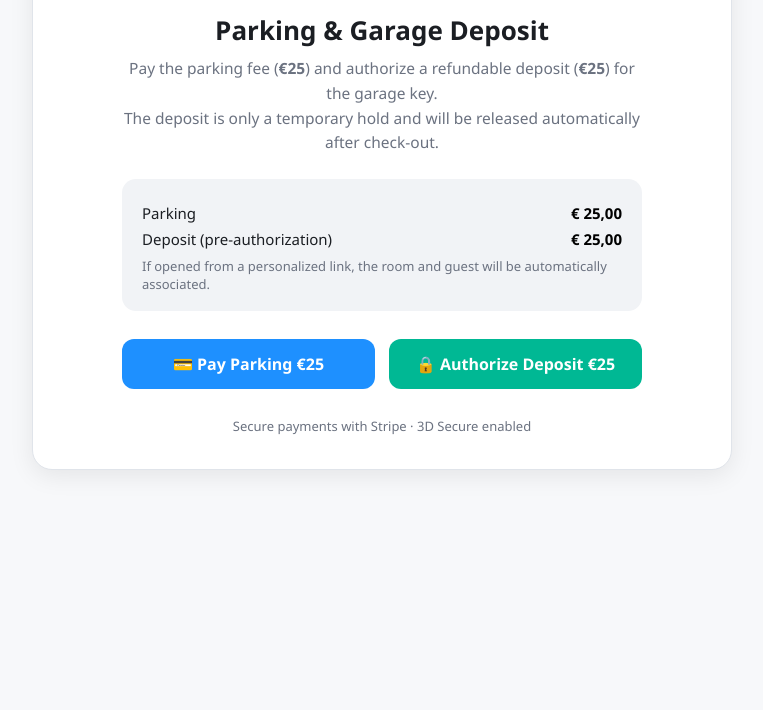
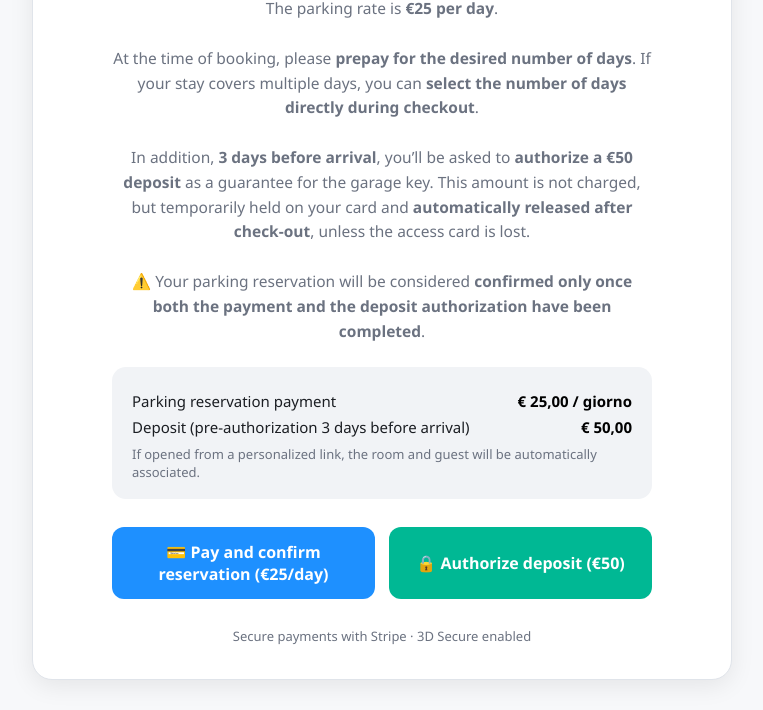
Before and after one commit to ibimbiapartments/-ibimbi-honesty-bar2, a website: page minishop-stripe/public/garage.html in a window 1280 px wide. Shown: the part 240-950 px from the top of the page, without its empty margins (258-1021 px from the left). Before the commit the page ends 800 px from the top, so only its background shows below. Drawn offline with Linux system fonts and the light colour scheme.

Commit message:
Update garage.html

```diff
--- a/minishop-stripe/public/garage.html
+++ b/minishop-stripe/public/garage.html
@@ -3,7 +3,7 @@
 <head>
   <meta charset="UTF-8" />
   <meta name="viewport" content="width=device-width,initial-scale=1" />
-  <title>I Bimbi • Parcheggio & Caparra</title>
+  <title>I Bimbi • Parcheggio & Deposito</title>
   <link rel="icon" href="/logo2.svg" />
   <meta name="color-scheme" content="light dark" />
   <style>
@@ -13,7 +13,6 @@
       --success:#00b894; --success-hover:#029d7f;
       --radius:20px; --shadow:0 6px 25px rgba(0,0,0,.08);
     }
-
     *{box-sizing:border-box;margin:0;padding:0}
     body{
       font-family:"Segoe UI",Roboto,system-ui,-apple-system,sans-serif;
@@ -21,14 +20,11 @@
       min-height:100vh;display:flex;align-items:center;justify-content:center;
       padding:30px;
     }
-
     .wrap{width:100%;max-width:700px}
     .card{
       background:var(--card);border:1px solid var(--border);border-radius:var(--radius);
       box-shadow:var(--shadow);padding:40px 28px 34px;text-align:center;position:relative;
     }
-
-    /* Switch lingua */
     .langswitch{
       position:absolute;top:16px;right:16px;display:flex;gap:6px;
     }
@@ -40,22 +36,17 @@
     .langswitch button.active{
       background:#dbeafe;border-color:#bfdbfe;color:#0b63d1;
     }
-
     .logo{
-      display:block;
-      margin:12px auto 28px;
-      width:clamp(180px,22vw,260px);
-      height:auto;
-      max-width:100%;
+      display:block;margin:12px auto 28px;
+      width:clamp(180px,22vw,260px);height:auto;max-width:100%;
     }
-
     h1{font-size:26px;margin-bottom:8px}
-    p.lead{color:var(--muted);margin:0 auto 24px;line-height:1.6;font-size:15.5px;max-width:520px}
-    .box{background:#f1f3f6;border-radius:14px;padding:18px 20px;text-align:left;margin:0 auto 28px;max-width:520px}
+    p.lead{color:var(--muted);margin:0 auto 24px;line-height:1.6;font-size:15.5px;max-width:540px}
+    .box{background:#f1f3f6;border-radius:14px;padding:18px 20px;text-align:left;margin:0 auto 28px;max-width:540px}
     .row{display:flex;justify-content:space-between;font-size:15px;margin:6px 0}
     .row b{color:#000}
     .hint{font-size:13px;color:var(--muted);margin-top:8px}
-    .btns{display:grid;gap:14px;margin:0 auto;max-width:520px}
+    .btns{display:grid;gap:14px;margin:0 auto;max-width:540px}
     .btn{
       display:inline-flex;justify-content:center;align-items:center;
       padding:14px 18px;border-radius:12px;font-weight:600;font-size:16px;text-decoration:none;
@@ -75,29 +66,36 @@
         <button id="btn-en">EN</button>
       </div>
 
-      <img src="/logo2.svg?v=2" alt="I Bimbi logo" class="logo" />
+      <img src="/logo2.svg?v=3" alt="I Bimbi logo" class="logo" />
 
-      <h1 data-i18n="title">Parcheggio & Caparra Garage</h1>
+      <h1 data-i18n="title">Parcheggio & Deposito</h1>
+
       <p class="lead" data-i18n="lead">
-        Paga il parcheggio (<b>25 €</b>) e autorizza una caparra restituibile (<b>25 €</b>) per la chiave del garage.<br>
-        La caparra è solo un blocco fondi e si sblocca automaticamente dopo il check-out.
+        Il costo del parcheggio è di <b>25 € al giorno</b>.<br><br>
+        Al momento della prenotazione ti chiediamo di effettuare il <b>pagamento anticipato dei giorni desiderati</b>.
+        Se la tua sosta è di più giorni, potrai <b>selezionare il numero di giornate direttamente in fase di pagamento</b>.<br><br>
+        Inoltre, <b>3 giorni prima dell’arrivo</b> ti verrà richiesto di <b>autorizzare un deposito di 50 €</b> a garanzia della chiave del garage.
+        Il deposito non viene addebitato ma solo “bloccato” sulla carta e <b>rilasciato automaticamente dopo il check-out</b>, salvo smarrimento della scheda di accesso.<br><br>
+        ⚠️ La prenotazione del parcheggio sarà considerata <b>confermata solo dopo il completamento del pagamento e dell’autorizzazione del deposito</b>.
       </p>
 
       <div class="box">
-        <div class="row"><span data-i18n="parking">Parcheggio</span><b>€ 25,00</b></div>
-        <div class="row"><span data-i18n="deposit">Caparra (pre-autorizzazione)</span><b>€ 25,00</b></div>
+        <div class="row"><span data-i18n="parking">Pagamento prenotazione parcheggio</span><b>€ 25,00 / giorno</b></div>
+        <div class="row"><span data-i18n="deposit">Deposito (pre-autorizzazione 3 giorni prima dell’arrivo)</span><b>€ 50,00</b></div>
         <div id="info" class="hint" data-i18n="hint">
           Aprendo da un link personalizzato, la stanza e l’ospite verranno associati automaticamente.
         </div>
       </div>
 
       <div class="btns">
-        <a id="payLink" class="btn pay" href="https://buy.stripe.com/8x214n0Oi9wp5pR7wP7Zu09" target="_blank" rel="noopener" data-i18n="btnPay">
-          💳 Paga Parcheggio 25 €
+        <a id="payLink" class="btn pay"
+           href="https://buy.stripe.com/8x214n0Oi9wp5pR7wP7Zu09" target="_blank" rel="noopener" data-i18n="btnPay">
+          💳 Paga e conferma prenotazione (25 €/giorno)
         </a>
 
-        <a id="depositLink" class="btn deposit" href="https://bar.ibimbiapartments.it/.netlify/functions/deposit" target="_blank" rel="noopener" data-i18n="btnDeposit">
-          🔒 Autorizza Caparra 25 €
+        <a id="depositLink" class="btn deposit"
+           href="https://bar.ibimbiapartments.it/.netlify/functions/deposit" target="_blank" rel="noopener" data-i18n="btnDeposit">
+          🔒 Autorizza deposito (50 €)
         </a>
       </div>
 
@@ -106,60 +104,60 @@
   </div>
 
   <script>
-    // Dizionario testi
     const I18N = {
       it: {
-        title: "Parcheggio & Caparra Garage",
-        lead: `Paga il parcheggio (<b>25 €</b>) e autorizza una caparra restituibile (<b>25 €</b>) per la chiave del garage.<br>
-               La caparra è solo un blocco fondi e si sblocca automaticamente dopo il check-out.`,
-        parking: "Parcheggio",
-        deposit: "Caparra (pre-autorizzazione)",
+        title: "Parcheggio & Deposito",
+        lead: `Il costo del parcheggio è di <b>25 € al giorno</b>.<br><br>
+               Al momento della prenotazione ti chiediamo di effettuare il <b>pagamento anticipato dei giorni desiderati</b>.
+               Se la tua sosta è di più giorni, potrai <b>selezionare il numero di giornate direttamente in fase di pagamento</b>.<br><br>
+               Inoltre, <b>3 giorni prima dell’arrivo</b> ti verrà richiesto di <b>autorizzare un deposito di 50 €</b> a garanzia della chiave del garage.
+               Il deposito non viene addebitato ma solo “bloccato” sulla carta e <b>rilasciato automaticamente dopo il check-out</b>, salvo smarrimento della scheda di accesso.<br><br>
+               ⚠️ La prenotazione del parcheggio sarà considerata <b>confermata solo dopo il completamento del pagamento e dell’autorizzazione del deposito</b>.`,
+        parking: "Pagamento prenotazione parcheggio",
+        deposit: "Deposito (pre-autorizzazione 3 giorni prima dell’arrivo)",
         hint: "Aprendo da un link personalizzato, la stanza e l’ospite verranno associati automaticamente.",
-        btnPay: "💳 Paga Parcheggio 25 €",
-        btnDeposit: "🔒 Autorizza Caparra 25 €",
+        btnPay: "💳 Paga e conferma prenotazione (25 €/giorno)",
+        btnDeposit: "🔒 Autorizza deposito (50 €)",
         foot: "Pagamenti sicuri con Stripe · 3D Secure automatico"
       },
       en: {
-        title: "Parking & Garage Deposit",
-        lead: `Pay the parking fee (<b>€25</b>) and authorize a refundable deposit (<b>€25</b>) for the garage key.<br>
-               The deposit is only a temporary hold and will be released automatically after check-out.`,
-        parking: "Parking",
-        deposit: "Deposit (pre-authorization)",
+        title: "Parking & Deposit",
+        lead: `The parking rate is <b>€25 per day</b>.<br><br>
+               At the time of booking, please <b>prepay for the desired number of days</b>.
+               If your stay covers multiple days, you can <b>select the number of days directly during checkout</b>.<br><br>
+               In addition, <b>3 days before arrival</b>, you’ll be asked to <b>authorize a €50 deposit</b> as a guarantee for the garage key.
+               This amount is not charged, but temporarily held on your card and <b>automatically released after check-out</b>, unless the access card is lost.<br><br>
+               ⚠️ Your parking reservation will be considered <b>confirmed only once both the payment and the deposit authorization have been completed</b>.`,
+        parking: "Parking reservation payment",
+        deposit: "Deposit (pre-authorization 3 days before arrival)",
         hint: "If opened from a personalized link, the room and guest will be automatically associated.",
-        btnPay: "💳 Pay Parking €25",
-        btnDeposit: "🔒 Authorize Deposit €25",
+        btnPay: "💳 Pay and confirm reservation (€25/day)",
+        btnDeposit: "🔒 Authorize deposit (€50)",
         foot: "Secure payments with Stripe · 3D Secure enabled"
       }
     };
 
-    // Parametri URL
     const u = new URL(window.location.href);
-    const room  = u.searchParams.get('room')   || '';
-    const guest = u.searchParams.get('guest')  || '';
-    const amount= u.searchParams.get('amount') || '25';
-    let lang    = (u.searchParams.get('lang') || '').toLowerCase();
+    const room=u.searchParams.get('room')||'';
+    const guest=u.searchParams.get('guest')||'';
+    const amount=u.searchParams.get('amount')||'25';
+    let lang=(u.searchParams.get('lang')||'').toLowerCase();
+    if(!lang){lang=(navigator.language||'en').toLowerCase().startsWith('it')?'it':'en';}
 
-    if (!lang) {
-      lang = (navigator.language || 'en').toLowerCase().startsWith('it') ? 'it' : 'en';
-    }
-
-    // Applica lingua
-    function setLang(l) {
-      const dict = I18N[l] || I18N.en;
-      document.documentElement.lang = l;
+    function setLang(l){
+      const dict=I18N[l]||I18N.en;
+      document.documentElement.lang=l;
       document.querySelectorAll('[data-i18n]').forEach(el=>{
-        const key = el.getAttribute('data-i18n');
+        const key=el.getAttribute('data-i18n');
         if(dict[key]){
-          if(dict[key].includes('<b>')||dict[key].includes('<br'))
-            el.innerHTML = dict[key];
-          else el.textContent = dict[key];
+          if(dict[key].includes('<b>')||dict[key].includes('<br')) el.innerHTML=dict[key];
+          else el.textContent=dict[key];
         }
       });
       document.getElementById('btn-it').classList.toggle('active',l==='it');
       document.getElementById('btn-en').classList.toggle('active',l==='en');
     }
 
-    // Costruisci link caparra
     (function(){
       const base='https://bar.ibimbiapartments.it/.netlify/functions/deposit';
       const q=new URLSearchParams();
@@ -175,18 +173,10 @@
       }
     })();
 
-    // Attiva lingua
     setLang(lang);
-
-    // Toggle manuale
     document.getElementById('btn-it').onclick=()=>{setLang('it');history.replaceState(null,'',updateQS('lang','it'));};
     document.getElementById('btn-en').onclick=()=>{setLang('en');history.replaceState(null,'',updateQS('lang','en'));};
-
-    function updateQS(key,val){
-      const url=new URL(window.location.href);
-      url.searchParams.set(key,val);
-      return url.toString();
-    }
+    function updateQS(key,val){const url=new URL(window.location.href);url.searchParams.set(key,val);return url.toString();}
   </script>
 </body>
 </html>
```
